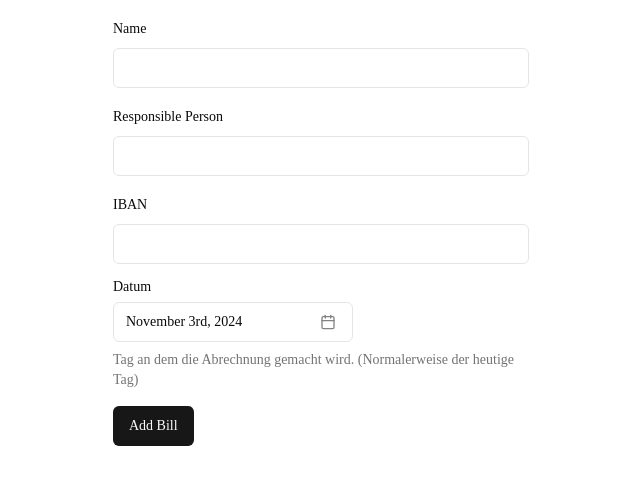
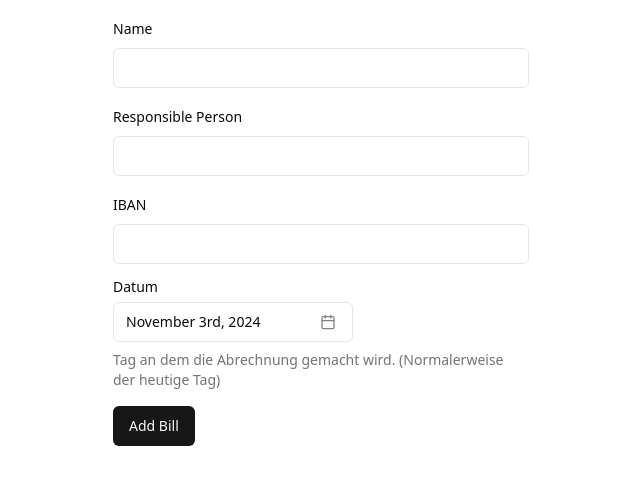
Before and after one commit to AKuederle/billManager, a React (Vite) app: page /bills in a window 1280 px wide. Shown: the top 484 px of the page, without its empty margins (319-959 px from the left). Built offline with nearby package versions, Linux system fonts and the light colour scheme; what @tanstack/router-zod-adapter would draw is missing.

Commit message:
FIxed styles

```diff
--- a/tailwind.config.js
+++ b/tailwind.config.js
@@ -1,27 +1,25 @@
-const { fontFamily } = require("tailwindcss/defaultTheme")
-
 /** @type {import('tailwindcss').Config} */
-module.exports = {
-  darkMode: ["class"],
-  content: [
-    "./index.html",
-    "./src/**/*.{js,ts,jsx,tsx}",
-  ],
+export default {
+    darkMode: ["class"],
+    content: ["./index.html", "./src/**/*.{ts,tsx,js,jsx}"],
   theme: {
-  	container: {
-  		center: 'true',
-  		padding: '2rem',
-  		screens: {
-  			'2xl': '1400px'
-  		}
-  	},
   	extend: {
+  		borderRadius: {
+  			lg: 'var(--radius)',
+  			md: 'calc(var(--radius) - 2px)',
+  			sm: 'calc(var(--radius) - 4px)'
+  		},
   		colors: {
-  			border: 'hsl(var(--border))',
-  			input: 'hsl(var(--input))',
-  			ring: 'hsl(var(--ring))',
   			background: 'hsl(var(--background))',
   			foreground: 'hsl(var(--foreground))',
+  			card: {
+  				DEFAULT: 'hsl(var(--card))',
+  				foreground: 'hsl(var(--card-foreground))'
+  			},
+  			popover: {
+  				DEFAULT: 'hsl(var(--popover))',
+  				foreground: 'hsl(var(--popover-foreground))'
+  			},
   			primary: {
   				DEFAULT: 'hsl(var(--primary))',
   				foreground: 'hsl(var(--primary-foreground))'
@@ -29,10 +27,6 @@ module.exports = {
   			secondary: {
   				DEFAULT: 'hsl(var(--secondary))',
   				foreground: 'hsl(var(--secondary-foreground))'
-  			},
-  			destructive: {
-  				DEFAULT: 'hsl(var(--destructive))',
-  				foreground: 'hsl(var(--destructive-foreground))'
   			},
   			muted: {
   				DEFAULT: 'hsl(var(--muted))',
@@ -42,14 +36,13 @@ module.exports = {
   				DEFAULT: 'hsl(var(--accent))',
   				foreground: 'hsl(var(--accent-foreground))'
   			},
-  			popover: {
-  				DEFAULT: 'hsl(var(--popover))',
-  				foreground: 'hsl(var(--popover-foreground))'
+  			destructive: {
+  				DEFAULT: 'hsl(var(--destructive))',
+  				foreground: 'hsl(var(--destructive-foreground))'
   			},
-  			card: {
-  				DEFAULT: 'hsl(var(--card))',
-  				foreground: 'hsl(var(--card-foreground))'
-  			},
+  			border: 'hsl(var(--border))',
+  			input: 'hsl(var(--input))',
+  			ring: 'hsl(var(--ring))',
   			chart: {
   				'1': 'hsl(var(--chart-1))',
   				'2': 'hsl(var(--chart-2))',
@@ -57,36 +50,6 @@ module.exports = {
   				'4': 'hsl(var(--chart-4))',
   				'5': 'hsl(var(--chart-5))'
   			}
-  		},
-  		borderRadius: {
-  			lg: 'var(--radius)',
-  			md: 'calc(var(--radius) - 2px)',
-  			sm: 'calc(var(--radius) - 4px)'
-  		},
-  		fontFamily: {
-  			sans: ["var(--font-sans)", ...fontFamily.sans]
-  		},
-  		keyframes: {
-  			'accordion-down': {
-  				from: {
-  					height: '0'
-  				},
-  				to: {
-  					height: 'var(--radix-accordion-content-height)'
-  				}
-  			},
-  			'accordion-up': {
-  				from: {
-  					height: 'var(--radix-accordion-content-height)'
-  				},
-  				to: {
-  					height: '0'
-  				}
-  			}
-  		},
-  		animation: {
-  			'accordion-down': 'accordion-down 0.2s ease-out',
-  			'accordion-up': 'accordion-up 0.2s ease-out'
   		}
   	}
   },
```
Also changed, not shown: components.json, 1 other file (tests, documents, lock files or other folders).
